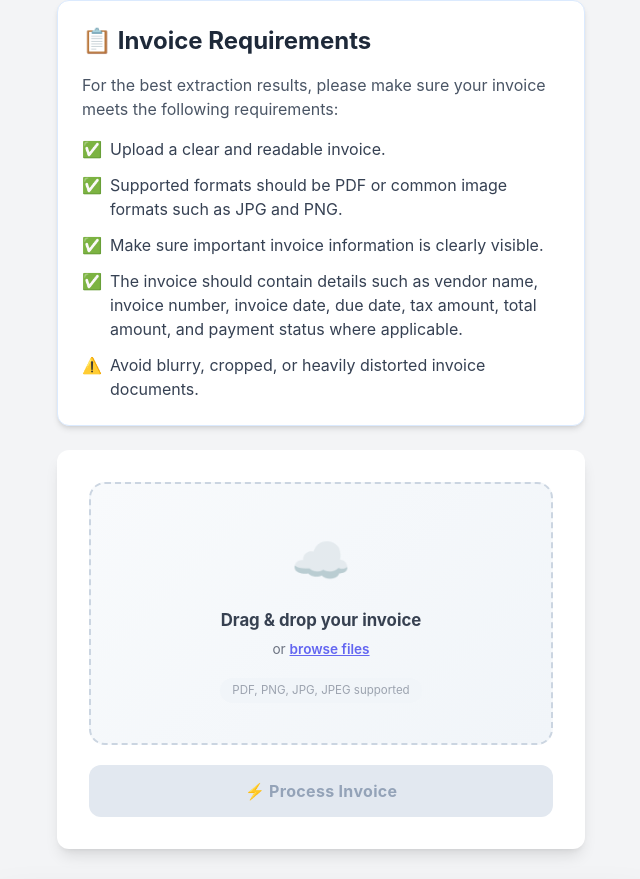
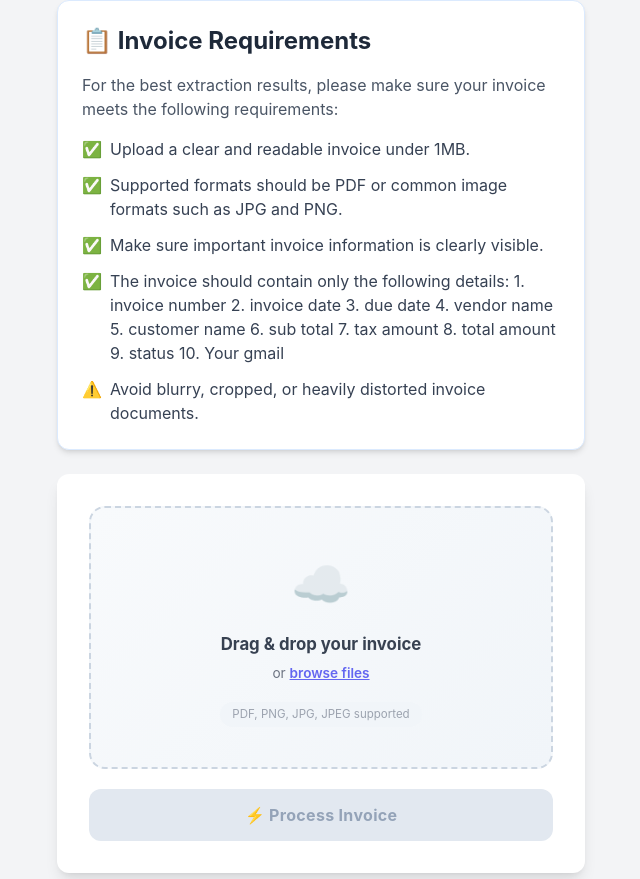
Before and after one commit to SharanRamkumar/ai-invoice-processor, a React app in the folder frontend/: page / in a window 1280 px wide. Shown: the part 904-1783 px from the top of the page, without its empty margins (319-959 px from the left). Built offline with nearby package versions, Linux system fonts and the light colour scheme; no server answers; the HTML template or start-up script is replaced by a standard one.

Commit message:
Update Appcomponent.jsx

```diff
--- a/frontend/src/pages/Appcomponent.jsx
+++ b/frontend/src/pages/Appcomponent.jsx
@@ -160,7 +160,7 @@ function App() {
           <ul className="space-y-3 text-gray-700">
             <li className="flex items-start gap-2">
               <span>✅</span>
-              <span>Upload a clear and readable invoice.</span>
+              <span>Upload a clear and readable invoice under 1MB.</span>
             </li>
 
             <li className="flex items-start gap-2">
@@ -181,9 +181,18 @@ function App() {
             <li className="flex items-start gap-2">
               <span>✅</span>
               <span>
-                The invoice should contain details such as vendor name,
-                invoice number, invoice date, due date, tax amount, total
-                amount, and payment status where applicable.
+                The invoice should contain only the following details:
+
+                1. invoice number
+                2. invoice date
+                3. due date
+                4. vendor name
+                5. customer name
+                6. sub total
+                7. tax amount
+                8. total amount
+                9. status
+                10. Your gmail
               </span>
             </li>
 
```
